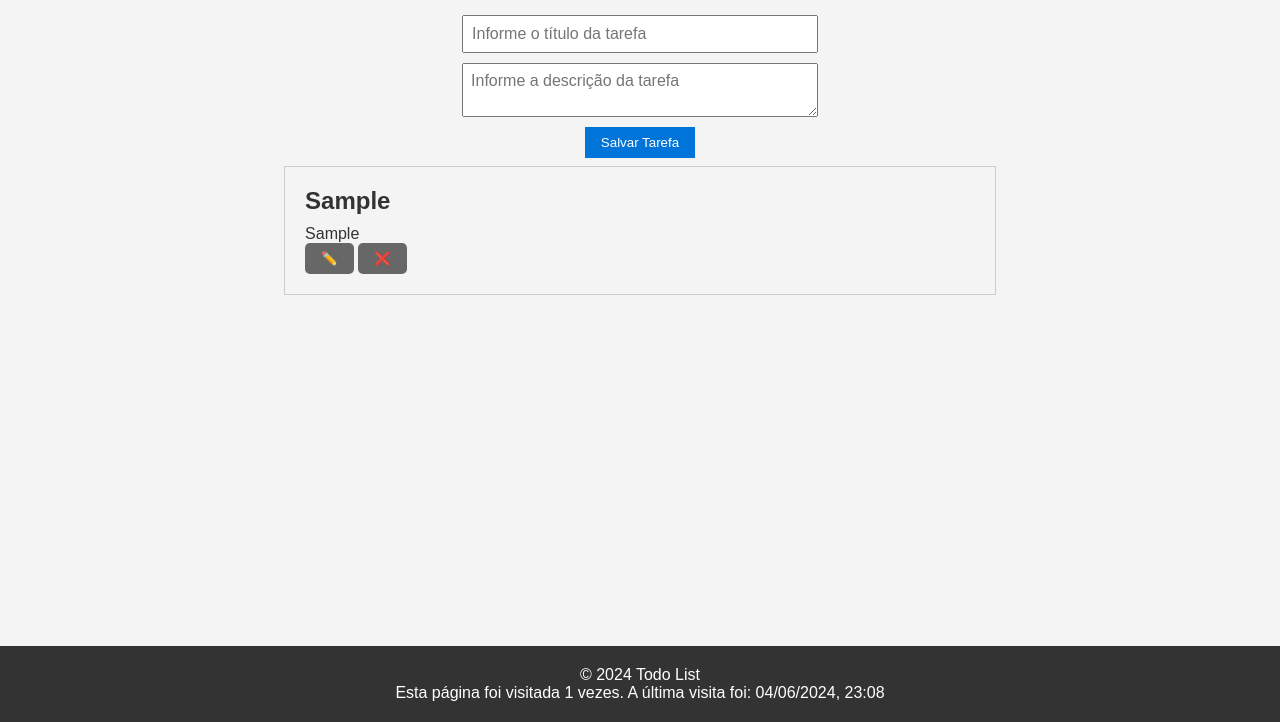
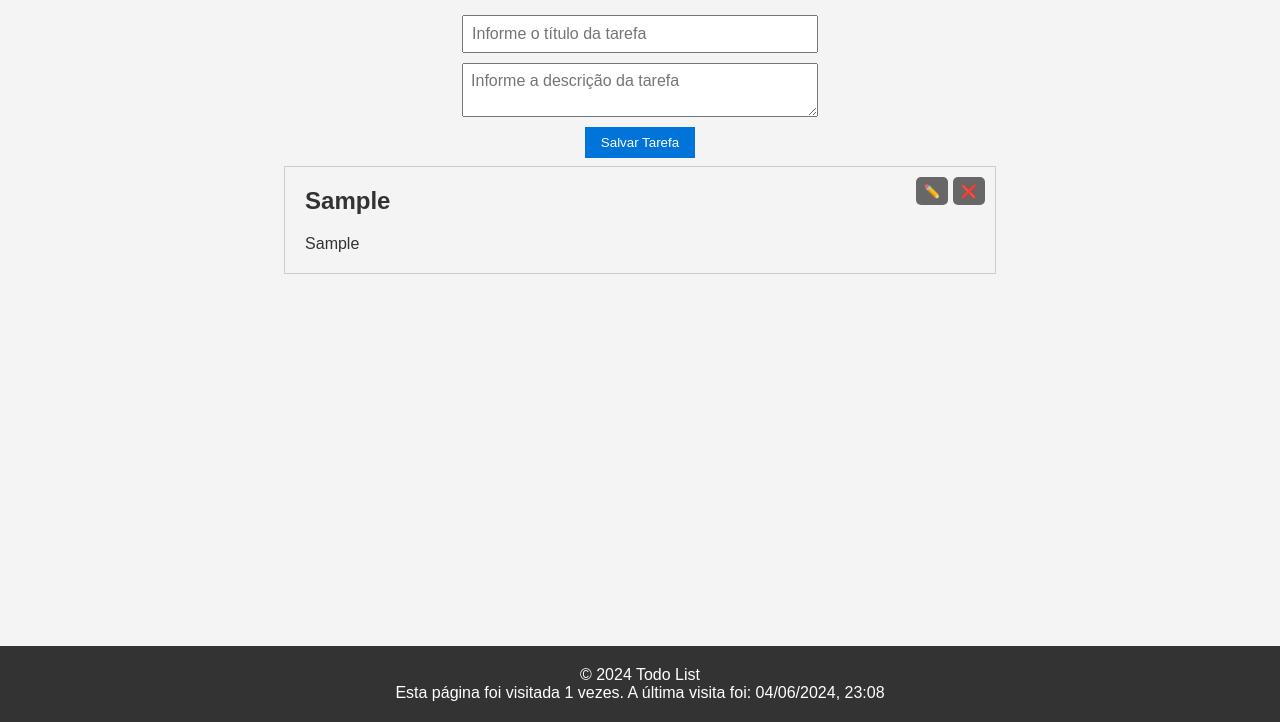
Before and after one commit to Rafael-Days/esoft5b, a plain HTML site: page pages/todo/index.html in a window 1280 px wide. Both pictures are taken after typing "Sample", "Sample" into the empty fields and a click on the button "Salvar Tarefa". Shown: the part 78-800 px from the top of the page. Drawn offline with Linux system fonts and the light colour scheme.

Commit message:
Update styles.css

```diff
--- a/pages/todo/styles.css
+++ b/pages/todo/styles.css
@@ -42,7 +42,7 @@ footer {
 }
 
 main {
-  padding: 16px;
+  padding: 1rem;
 }
 
 main form {
@@ -57,7 +57,7 @@ main form {
 input,
 textarea {
   width: 100%;
-  padding: 8px;
+  padding: 0.5rem;
   font-size: 16px;
 }
 
@@ -70,7 +70,7 @@ button {
   background-color: #0074d9;
   color: #fff;
   border: none;
-  padding: 8px 16px;
+  padding: 0.5rem 1rem;
   cursor: pointer;
 }
 
@@ -82,22 +82,42 @@ ul {
 }
 
 li {
-  margin: 8px 0;
+  margin: 0.5rem 0;
   padding: 20px;
   border: solid 1px #ccc;
+  display: flex;
+  flex-direction: row;
+  width: 100%;
+}
+
+li div {
+  display: flex;
+  flex-direction: column;
+  gap: 10px;
 }
 
 li p {
   white-space: pre-wrap;
   margin-top: 10px;
 }
-/*
+
 li button {
-  position: absolute;
-  top: 10px;
-}*/
+  background-color: #676767;
+  border: none;
+  padding: 0.5rem 1rem;
+  cursor: pointer;
+  margin: -10px -10px -10px auto;
+  border-radius: 5px;
+  width: 28px;
+  height: 28px;
+  display: flex;
+  align-items: center;
+  justify-content: center;
+}
+li button:nth-child(3){
+    margin-left: 15px;
 
-#taskList button {
-  background-color: #676767;
+}
+dialog {
   border-radius: 5px;
 }
```
